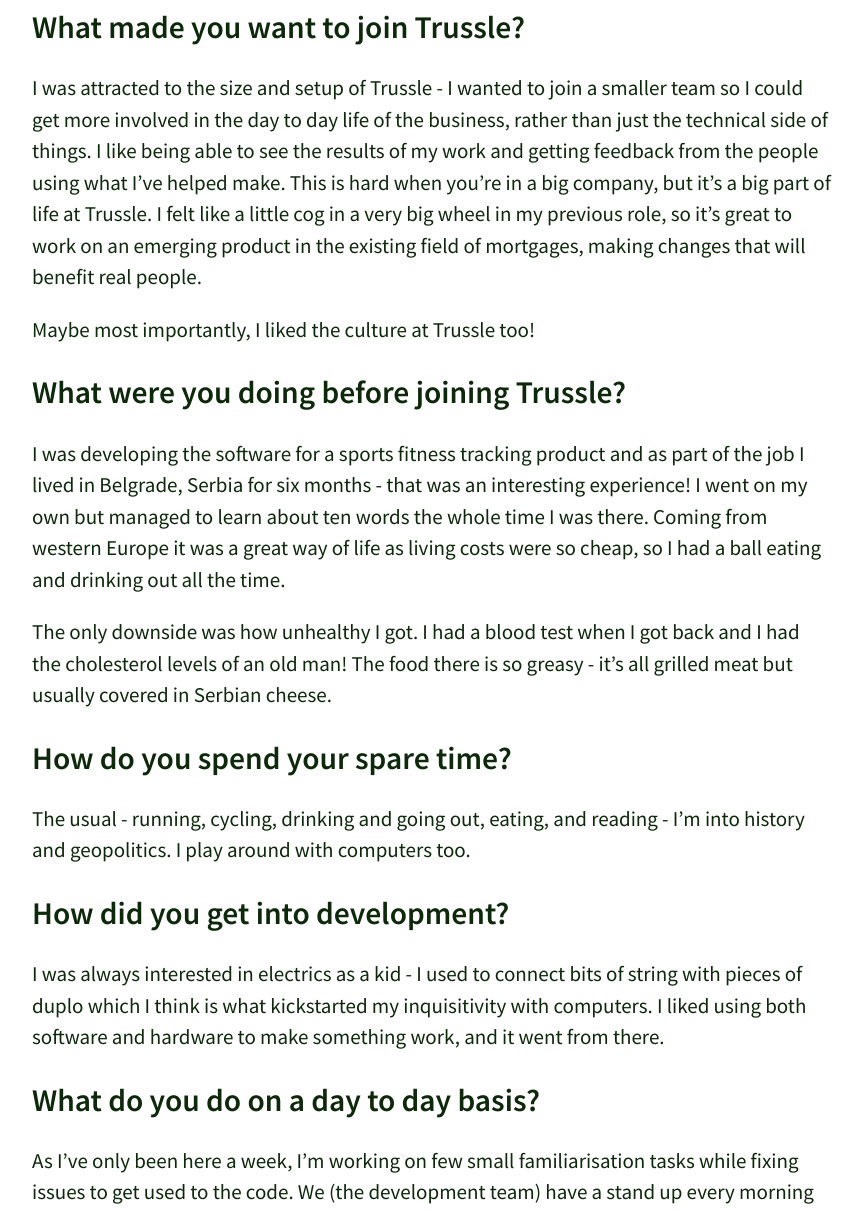
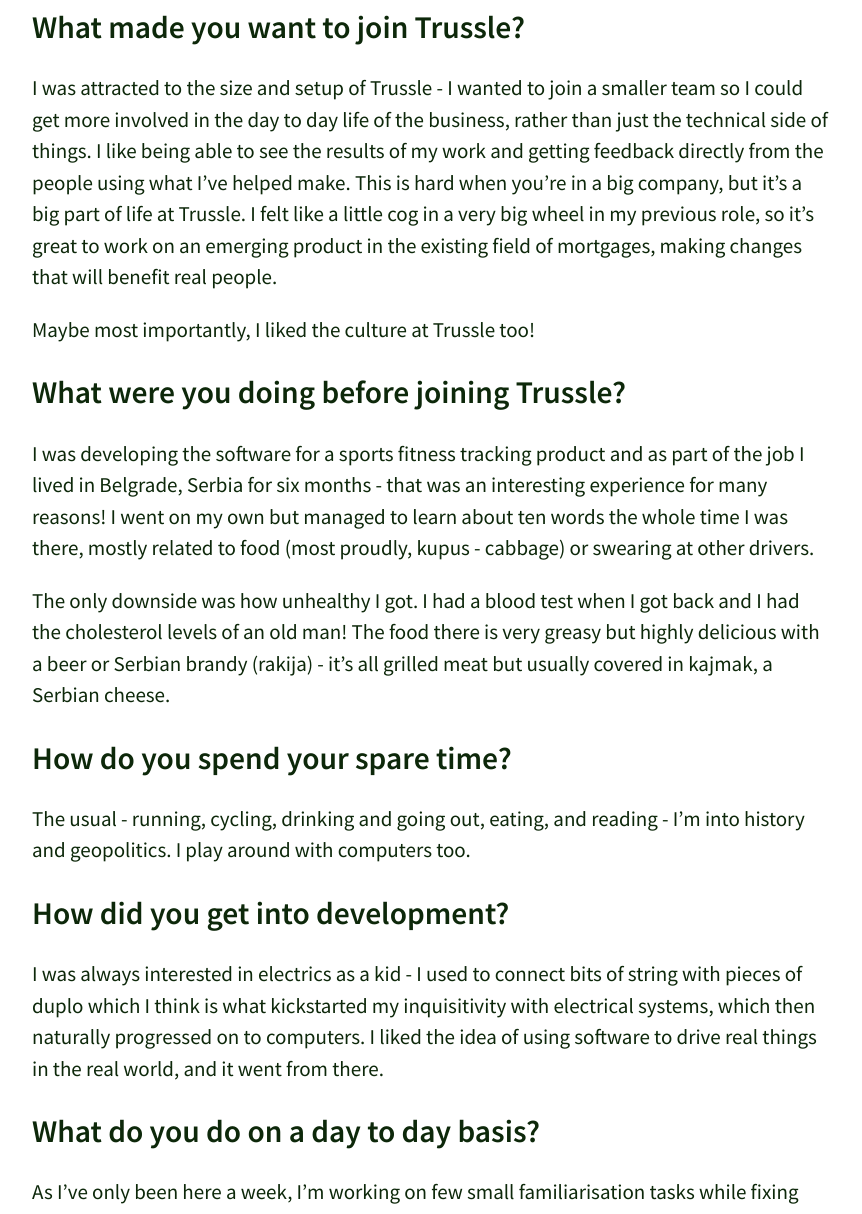
Before and after one commit to olitrussle/blog, a Jekyll site: the page built from _posts/2017-07-10-meet-the-team-joe-n.md, in a window 1280 px wide and 1400 px high, scrolled down 803 px. Shown: the part 186-1400 px from the top of the window, without its empty margins (208-1070 px from the left). Built offline with Jekyll 4.4.1, drawn with Linux system fonts in a browser that asks for light colours; comment, search, counter and statistics services are not loaded; some of the changed text lies outside the part shown.

```diff
--- a/_posts/2017-07-10-meet-the-team-joe-n.md
+++ b/_posts/2017-07-10-meet-the-team-joe-n.md
@@ -11,31 +11,31 @@
 ---
 ## Job title: Software Engineer
 
-_Having worked for a big company over the past two years, Joe joins Trussle as a software engineer keen to embrace the small company vibe (although at the rate we’re growing, this might not be the case for long!)._
+_Having worked for a big company over the past two years, Joe joins Trussle as a software engineer keen to develop his experience in web technologies and  embrace the small company vibe (although at the rate we’re growing, this might not be the case for long!)._
 
 ![MeetJoe]({{site.baseurl}}/images/post_images/MeetTheTeamJoe.jpg)
 
 ## What made you want to join Trussle?
-I was attracted to the size and setup of Trussle - I wanted to join a smaller team so I could get more involved in the day to day life of the business, rather than just the technical side of things. I like being able to see the results of my work and getting feedback from the people using what I’ve helped make. This is hard when you’re in a big company, but it’s a big part of life at Trussle. I felt like a little cog in a very big wheel in my previous role, so it’s great to work on an emerging product in the existing field of mortgages, making changes that will benefit real people.
+I was attracted to the size and setup of Trussle - I wanted to join a smaller team so I could get more involved in the day to day life of the business, rather than just the technical side of things. I like being able to see the results of my work and getting feedback directly from the people using what I’ve helped make. This is hard when you’re in a big company, but it’s a big part of life at Trussle. I felt like a little cog in a very big wheel in my previous role, so it’s great to work on an emerging product in the existing field of mortgages, making changes that will benefit real people.
 
 Maybe most importantly, I liked the culture at Trussle too!
 
 ## What were you doing before joining Trussle?
-I was developing the software for a sports fitness tracking product and as part of the job I lived in Belgrade, Serbia for six months - that was an interesting experience! I went on my own but managed to learn about ten words the whole time I was there. Coming from western Europe it was a great way of life as living costs were so cheap, so I had a ball eating and drinking out all the time.
+I was developing the software for a sports fitness tracking product and as part of the job I lived in Belgrade, Serbia for six months - that was an interesting experience for many reasons! I went on my own but managed to learn about ten words the whole time I was there, mostly related to food (most proudly, kupus - cabbage) or swearing at other drivers.
 
-The only downside was how unhealthy I got. I had a blood test when I got back and I had the cholesterol levels of an old man! The food there is so greasy - it’s all grilled meat but usually covered in Serbian cheese.
+The only downside was how unhealthy I got. I had a blood test when I got back and I had the cholesterol levels of an old man! The food there is very greasy but highly delicious with a beer or Serbian brandy (rakija) - it’s all grilled meat but usually covered in kajmak, a Serbian cheese.
 
 ## How do you spend your spare time?
 The usual - running, cycling, drinking and going out, eating, and reading - I’m into history and geopolitics. I play around with computers too.
 
 ## How did you get into development?
-I was always interested in electrics as a kid - I used to connect bits of string with pieces of duplo which I think is what kickstarted my inquisitivity with computers. I liked using both software and hardware to make something work, and it went from there.
+I was always interested in electrics as a kid - I used to connect bits of string with pieces of duplo which I think is what kickstarted my inquisitivity with electrical systems, which then naturally progressed on to computers. I liked the idea of using software to drive real things in the real world, and it went from there.
 
 ## What do you do on a day to day basis?
-As I’ve only been here a week, I’m working on few small familiarisation tasks while fixing issues to get used to the code. We (the development team) have a stand up every morning to discuss what we’ve done and what’s on the agenda for the day… then I’ll make some toast.
+As I’ve only been here a week, I’m working on few small familiarisation tasks while fixing issues to get used to the code. We (the development team) have a stand up every morning to discuss what we’ve done and what’s on the agenda for the day… then I’ll make some toast (with marmite of course).
 
 ## What was your first job?
-I worked as a Saturday boy at a local locksmiths. They weren’t so hot on the health and safety, so as a 16 year old I was drilling into walls fitting fire alarms.
+I worked as a Saturday boy at a local locksmiths. They weren’t so hot on the health and safety, so as a 16 year old I was drilling into walls fitting fire alarms and did once drill through a live mains cable.
 
 ## What’s the best part of your job?
 For me it’s having the opportunity to learn new things all the time. As a software engineer you’re never going to get to a point where you know everything. There are always things to learn and techniques to try, and new things to get involved with.
```
